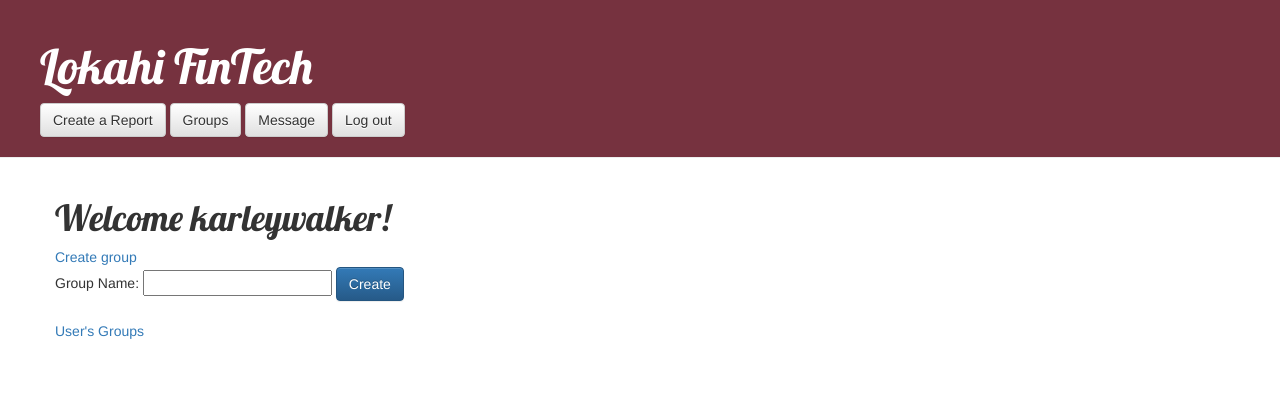
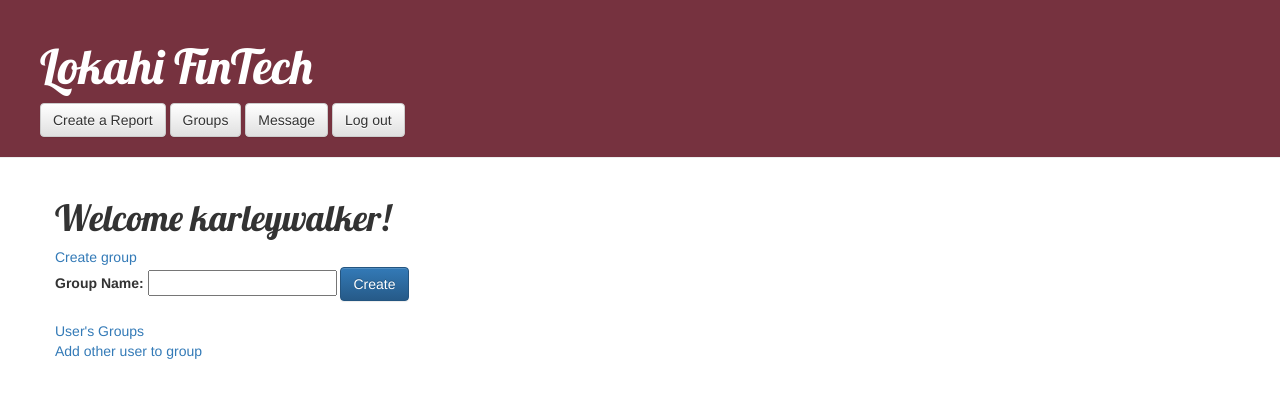
Before and after one commit to rcdizon/cs3240-s17-team17, a Django app: page /LokahiApp/groups/ in a window 1280 px wide, after a click on "Create group". Shown: the top 398 px of the page. Run offline with Django 3.2, Linux system fonts and the light colour scheme; a user stored in the database is signed in; some libraries are stand-ins or nearby versions.

Commit message:
Accounts refactor
* Cleanup group logic, prevent multiple group creation

* Added report deletion function

* Site manager can view all reports

```diff
--- a/LokahiProject/LokahiApp/forms.py
+++ b/LokahiProject/LokahiApp/forms.py
@@ -13,16 +13,19 @@ class LoginForm(forms.Form):
         'password': forms.PasswordInput(),
     }
 
+
 class CreateReport(forms.ModelForm):
     class Meta:
         model = Report
         fields = ('companyName', 'companyLocation', 'companyPhone', 'companyCountry',
                   'currentProjects', 'industry', 'sector', 'upload', 'encrypted', 'privacy')
 
+
 class SendMessage(forms.ModelForm):
 	class Meta:
 		model = Message
 		fields = ('recipient','textbox','sender',)
+
 
 class RegisterForm(UserCreationForm):
     fullname = forms.CharField(label="Full name")
--- a/LokahiProject/LokahiApp/urls.py
+++ b/LokahiProject/LokahiApp/urls.py
@@ -15,6 +15,7 @@ urlpatterns = [
     )),
     url('^accounts/', include('django.contrib.auth.urls')),
     url(r'^createGroup', views.create_group),
+    url(r'^delete_report/(?P<pk>[0-9]+)/$', views.delete_report),
     url(r'^editGroup/(?P<pk>[0-9]+)/(?P<qk>[0-9]+)/$', views.edit_group),
     url(r'^smGroups', views.sm_groups),
     url(r'^joinGroup/(?P<pk>[0-9]+)/$', views.join_group),
--- a/LokahiProject/LokahiApp/views.py
+++ b/LokahiProject/LokahiApp/views.py
@@ -1,5 +1,3 @@
-# importing required packages
-
 from django.http import Http404
 from django.http import HttpResponse
 from django.template import loader
@@ -21,6 +19,8 @@ import os
 from django.views.generic import ListView
 from django.contrib.auth.models import User, Group, Permission
 from django.contrib.auth.decorators import login_required
+from django.db import IntegrityError
+from django.shortcuts import render_to_response
 import sys
 
 @csrf_exempt
@@ -101,9 +101,9 @@ def result(request, pk):
     reports = get_object_or_404(Report, pk=pk)
     return render(request, 'result.html', {'reports': reports})
 
+
 @login_required(login_url='/LokahiApp/login/')
 def message(request):
-    messages = Message.objects.filter(recipient = request.user)
     if request.method == "POST":
         form = SendMessage(request.POST)
         if form.is_valid():
@@ -112,19 +112,22 @@ def message(request):
             messenger.save()
             return redirect('sent_messages', pk=messenger.pk)
     else:
-    	data = {'sender': request.user}
-    	form = SendMessage(initial = data)
+        data = {'sender': request.user}
+        form = SendMessage(initial = data)
     return render(request, 'messenger.html', {'form': form})
+
 
 @login_required(login_url='/LokahiApp/login/')
 def sent_messages(request, pk):
     sent_messages = get_object_or_404(Message, pk=pk)
     return render(request, 'sent_messages.html', {'sent_messages': sent_messages})
 
+
 @login_required(login_url='/LokahiApp/login/')
 def inbox(request):
     inbox_messages = Message.objects.filter(recipient=request.user)
     return render(request, 'inbox.html', {'inbox_messages': inbox_messages })
+
 
 @login_required(login_url='/LokahiApp/login/')
 def download(request, path):
@@ -137,6 +140,7 @@ def download(request, path):
         return response
     else:
         raise Http404
+
 
 @login_required(login_url='/LokahiApp/login/')
 def groups(request):
@@ -156,12 +160,18 @@ def groups(request):
     users = User.objects.all()
     return render(request, 'groups.html', {'name': name, 'my_groups': my_groups, "other_groups": other_groups, "users": users})
 
+
 @login_required(login_url='/LokahiApp/login/')
 def create_group(request):
     info = request.POST['groupName']
-    my_group = Group.objects.create(name=str(info))
-    my_group.save()
-    return render(request, 'group_successful.html', {'groups': groups})
+    try:
+        my_group = Group.objects.create(name=str(info))
+        my_group.save()
+        my_group.user_set.add(request.user)
+        return render(request, 'group_successful.html', {'groups': groups, "message": "You have created and have been added to " + str(info)})
+    except IntegrityError:
+        return render_to_response('group_successful.html', {"message": 'A group with that name already exists.'})
+
 
 @login_required(login_url='/LokahiApp/login/')
 def edit_group(request, pk, qk):
@@ -169,6 +179,7 @@ def edit_group(request, pk, qk):
     u = User.objects.get(id=qk)
     g.user_set.add(u)
     return render(request, 'group_successful.html', {'groups': groups})
+
 
 @login_required(login_url='/LokahiApp/login/')
 def sm_groups(request):
@@ -190,16 +201,19 @@ def sm_groups(request):
         g.user_set.remove(u)
     return render(request, 'sitemanagerindex.html', {'name': name, 'my_groups': my_groups, "users": users})
 
+
 @login_required(login_url='/LokahiApp/login/')
 def join_group(request, pk):
     request.user.groups.add(Group.objects.get(id=pk))
     return render(request, 'group_successful.html', {'groups': groups})
+
 
 @login_required(login_url='/LokahiApp/login/')
 def leave_group(request, pk):
     g = Group.objects.get(id=pk)
     g.user_set.remove(request.user)
     return render(request, 'group_successful.html', {'groups': groups})
+
 
 @login_required(login_url='/LokahiApp/login/')
 def sitemanagerindex(request):
@@ -218,6 +232,7 @@ def sitemanagerindex(request):
 
     return render(request, 'sitemanagerindex.html', {'name': name, 'my_groups': my_groups, "users": users, "sm_users": sm_users, "group_dict": group_dict})
 
+
 @login_required(login_url='/LokahiApp/login/')
 def promote_user(request):
     name = request.user
@@ -231,6 +246,7 @@ def promote_user(request):
     u.groups.add(Group.objects.get(id=3))
     u.save()
     return render(request, 'sitemanagerindex.html', {'name': name, 'my_groups': my_groups, "users": users})
+
 
 @login_required(login_url='/LokahiApp/login/')
 def suspend_user(request):
@@ -246,6 +262,7 @@ def suspend_user(request):
     u.save()
     return render(request, 'sitemanagerindex.html', {'name': name, 'my_groups': my_groups, "users": users})
 
+
 @login_required(login_url='/LokahiApp/login/')
 def restore_user(request):
     name = request.user
@@ -259,6 +276,7 @@ def restore_user(request):
     u.is_active=True
     u.save()
     return render(request, 'sitemanagerindex.html', {'name': name, 'my_groups': my_groups, "users": users})
+
 
 @login_required(login_url='/LokahiApp/login/')
 def search(request):
@@ -288,3 +306,13 @@ def search(request):
     else:
         form = SearchForm()
     return render(request, 'search.html', {'form': form})
+
+
+@login_required(login_url='/LokahiApp/login/')
+def delete_report(request, pk):
+    r = Report.objects.get(id=pk)
+    r.delete()
+
+    name = request.user
+    reports = Report.objects.filter(timestamp__lte=timezone.now()).order_by('timestamp')
+    return render(request, 'report.html', {'reports': reports, 'name': name})
--- a/LokahiProject/templates/groups.html
+++ b/LokahiProject/templates/groups.html
@@ -27,6 +27,13 @@
 </div>
 <div class="content container">
 
+    <script>
+        function clicked(e)
+        {
+            if(!confirm('Are you sure?'))e.preventDefault();
+        }
+    </script>
+
     <!-- TODO: Boostrapify this stuff later -->
     {% if request.user.first_name %}
     <h1>Welcome {{ request.user.first_name }}!</h1>
@@ -39,7 +46,7 @@
     <div style="display: none;" id="hiddenForm">
         <form action="/LokahiApp/createGroup/" method="post">
           {% csrf_token %}
-            Group Name:
+            <b>Group Name: </b>
           <input type="text" name="groupName" id="groupName">
           <input type="submit" value="Create" class="btn btn-primary">
         </form>
@@ -54,25 +61,49 @@
             {% csrf_token %}
             <tr>
             <td>{{ item }}</td>
-            <td><a href="/LokahiApp/leaveGroup/{{ item.id }}/"><button class="btn btn-primary" name=item>Leave group</button></a></td>
-            <td>
-                <a href="#" onclick="$('#hiddenUser').toggle(); return false;"><button class="btn btn-primary" name=item>Add other user</button></a>
-                <div style="display: none;" id="hiddenUser">
-                    <select>
-                        {% for user in users %}
-                        {% if not user.is_superuser and user != name %}
-                        <option>{{ user }}</option>
-                        {% endif %}
-                        {% endfor %}
-                    </select>
-                	<a href="/LokahiApp/editGroup/{{ item.id }}/{{ user.id }}"><button class="btn btn-primary" name=item>Add to group</button></a>
-                </div>
-            </td>
+            <td><a href="/LokahiApp/leaveGroup/{{ item.id }}/"><button class="btn btn-primary" name=item onclick="clicked(event)">Leave group</button></a></td>
             {% empty %}
             <td>User is not in any groups</td>
             </tr>
         {% endfor %}
         </table>
+    </div>
+    <br>
+
+    <!-- Add other to groups -->
+    <a href="#" onclick="$('#hiddenUser').toggle(); return false;">Add other user to group</a>
+    <div style="display: none;" id="hiddenUser">
+        <form action="/LokahiApp/editGroup/" method="post">
+        <table>
+            {% if my_groups %}
+                <tr>
+                    <td>
+                        {% csrf_token %}
+                        <b>Group: </b><select id="select_group" name="select">
+                        {% for item in my_groups %}
+                            <option value="{{ item.id }}">{{ item }}</option>
+                        {% endfor %}
+                        </select>
+                    </td>
+                    <td>
+                        <b>User: </b>
+                        <select id="select_user" name="select">
+                        {% for user in users %}
+                        {% if not user.is_superuser and user != name and user.is_active %}
+                        <option value="{{ user.id }}">{{ user }}</option>
+                        {% endif %}
+                        {% endfor %}
+                        </select>
+                    </td>
+                    <td>
+                        <input class="btn btn-primary" type="submit" value="Add to group" onclick="clicked(event)" />
+                    </td>
+                </tr>
+            {% else %}
+                <td>User is not in any groups</td>
+            {% endif %}
+        </table>
+        </form>
     </div>
     <br>
 
--- a/LokahiProject/templates/result.html
+++ b/LokahiProject/templates/result.html
@@ -45,9 +45,6 @@
                         <p>Encrypted: {{ reports.encrypted|linebreaksbr}}</p>
                         <p>Privacy: {{ reports.privacy|linebreaksbr}}</p>
                         <a class="btn btn-default" href="{% url 'report_edit' pk=reports.pk %}" ><span class="glyphicon glyphicon-pencil"></span></a>
-                        {% if request.user|has_group:"3" %}
-                        <a class="btn btn-default" href="{% url 'report_edit' pk=reports.pk %}" onclick="clicked(event)"><span class="glyphicon glyphicon-remove-circle"></span></a>
-                        {% endif %}
                         <script>
                             function clicked(e)
                             {
```
Also changed, not shown: LokahiProject/LokahiApp/models.py (+10 -7 lines), LokahiProject/templates/create_report.html (+12 -0 lines), LokahiProject/templates/group_successful.html (+8 -1 lines), LokahiProject/templates/report.html (+7 -4 lines).
